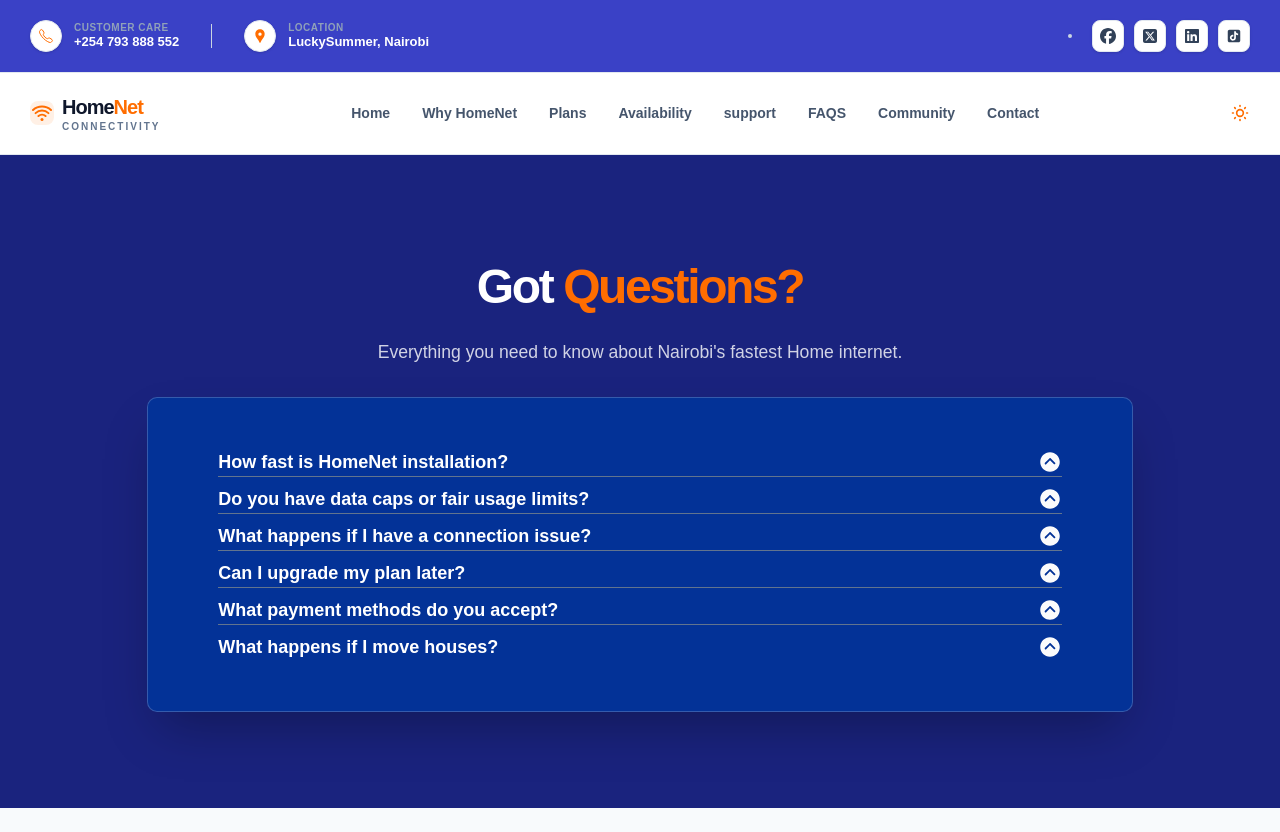
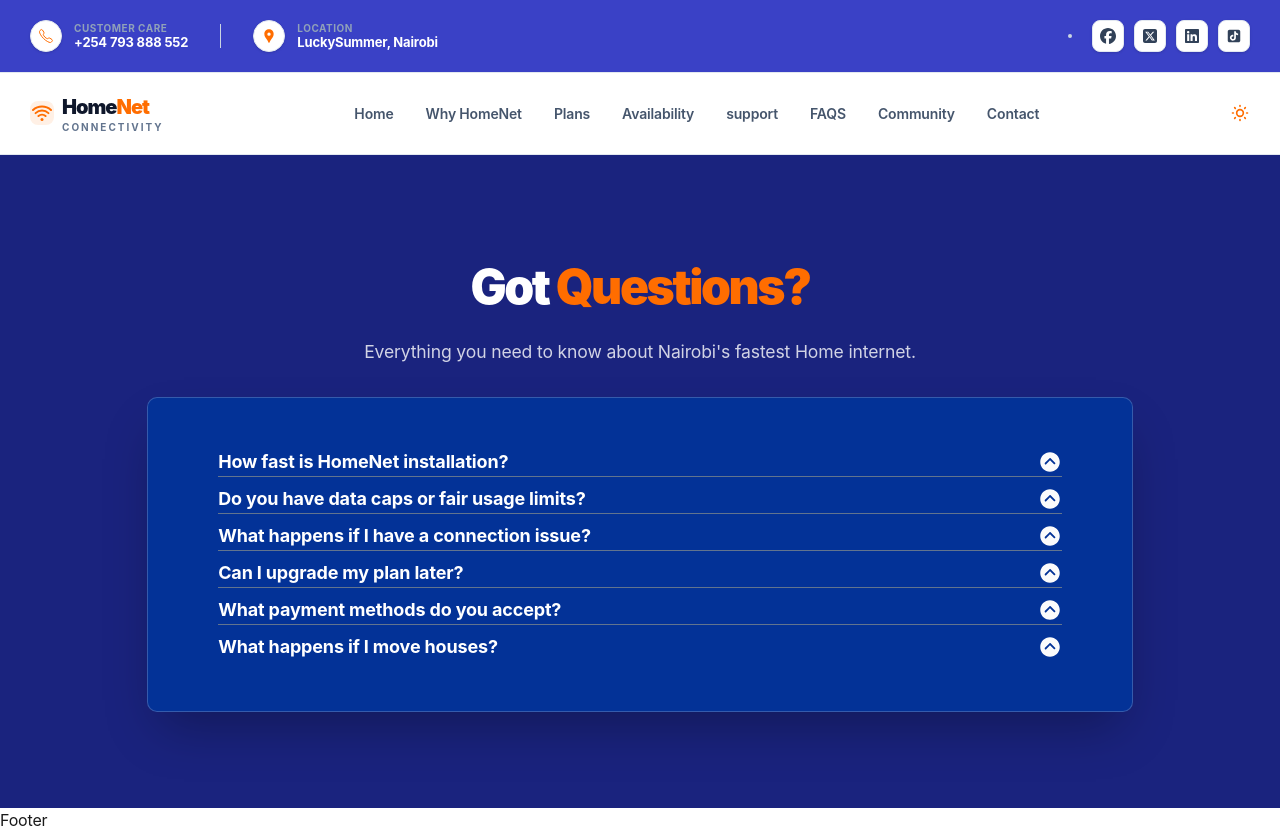
Before and after one commit to wainaina-mwangi/HomeNet, a React (Vite) app: page /FaqSection in a window 1280 px wide. Before the commit the page ends 808 px from the top, so only its background shows below. Built offline with nearby package versions, Linux system fonts and the light colour scheme.

Commit message:
changed the font of the entire website

```diff
--- a/package.json
+++ b/package.json
@@ -23,6 +23,7 @@
     "react-router-dom": "^7.13.2",
     "react-spinners": "^0.17.0",
     "react-toastify": "^11.0.5",
+    "swiper": "^12.1.3",
     "tailwindcss": "^4.2.2"
   },
   "devDependencies": {
--- a/src/App.jsx
+++ b/src/App.jsx
@@ -16,6 +16,7 @@ import Loader from "./components/Loader";
 import ScrollToTop from "./components/ScrollToTop";
 import CoverageChecker from "./components/CoverageChecker";
 import FaqSection from "./components/Faq/FaqSection";
+import Footer from "./components/Footer";
 
 
 const App = () => {
@@ -33,11 +34,10 @@ const App = () => {
   }
 
   return (
-    <div className="min-h-screen bg-white dark:bg-brand-option transition-colors duration-300">
+    <div>
       <ToastContainer position="top-center" reverseOrder={false} />
       <ThemeProvider>
         <ScrollToTop />
-
         <TopNavbar />
         <Navbar />
         <Suspense fallback={<Loader />}>
@@ -48,10 +48,12 @@ const App = () => {
             <Route path="/plans" element={<Plans />} />
             <Route path="/CoverageChecker" element={<CoverageChecker />} />
             <Route path="/FaqSection" element={ <FaqSection />} />
-
           </Routes>
         </Suspense>
+        <Footer>
+        </Footer>
       </ThemeProvider>
+
     </div>
   );
 };
--- /dev/null
+++ b/src/components/Footer.jsx
@@ -0,0 +1,9 @@
+import React from 'react'
+
+const Footer = () => {
+  return (
+    <div>Footer</div>
+  )
+}
+
+export default Footer
--- a/src/index.css
+++ b/src/index.css
@@ -1,5 +1,5 @@
 @import "tailwindcss";
-@import url('https://fonts.googleapis.com/css2?family=Averia+Serif+Libre:ital,wght@0,300;0,400;0,700;1,300;1,400;1,700&family=Cal+Sans&family=Lilita+One&family=Varela+Round&display=swap');
+@import url('https://fonts.googleapis.com/css2?family=Inter:ital,opsz,wght@0,14..32,100..900;1,14..32,100..900&display=swap');
 
 @variant dark (&:where(.dark, .dark *));
 @theme {
@@ -23,12 +23,19 @@ html {
 }
 
 
+body {
+  font-family: 'Inter', system-ui, -apple-system, sans-serif;
+  -webkit-font-smoothing: antialiased;
+  -moz-osx-font-smoothing: grayscale;
+  letter-spacing: -0.01em;
+  color: #1a1a1a;
+  background-color: #ffffff;
+}
 
-body {
-  background-color: #f8fafc;
-  background-image: radial-gradient(#e2e8f0 1px, transparent 1px);
-  background-size: 40px 40px;
- font-family: "Lilita One", sans-serif;
+
+h1, h2, h3, h4  {
+  font-weight: 500;
+  letter-spacing: -0.02em;
 }
 
 
```
Also changed, not shown: 1 other file (tests, documents, lock files or other folders).
